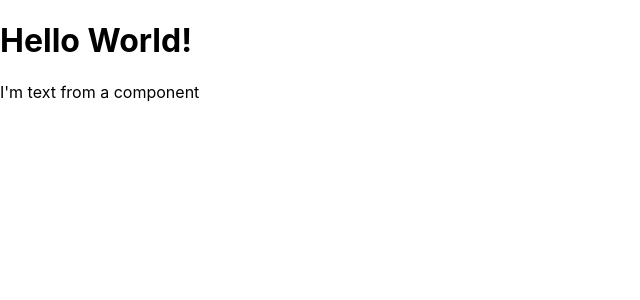
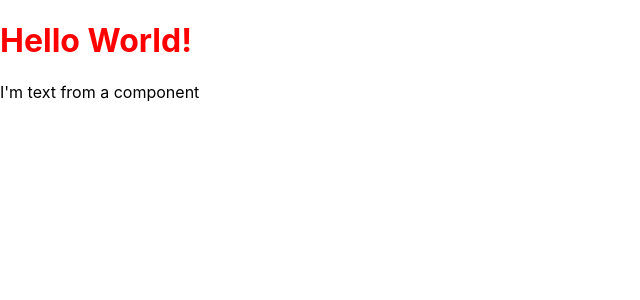
Before and after one commit to gessdead/foodletz, a Next.js app: page / in a window 1280 px wide. Shown: the top 300 px of the page, without its empty margins (0-640 px from the left). Built offline with nearby package versions, Linux system fonts and the light colour scheme.

Commit message:
fix styles joining

```diff
--- a/pages/index.js
+++ b/pages/index.js
@@ -20,10 +20,7 @@ export default function Page(props) {
 function MyWonderfulComponent(props) {
     const {id, options, children, other} = props;
     const [summ, setSumm] = useState(other);
-    const classes = makeStyles({
-        h1: {
-            color: 'red'
-        }});
+    const classes = useStyles();
 
     useEffect(() => {
         if (id && options && options.params && options.params.fields && options.params.fields.isDynamic) {
```
